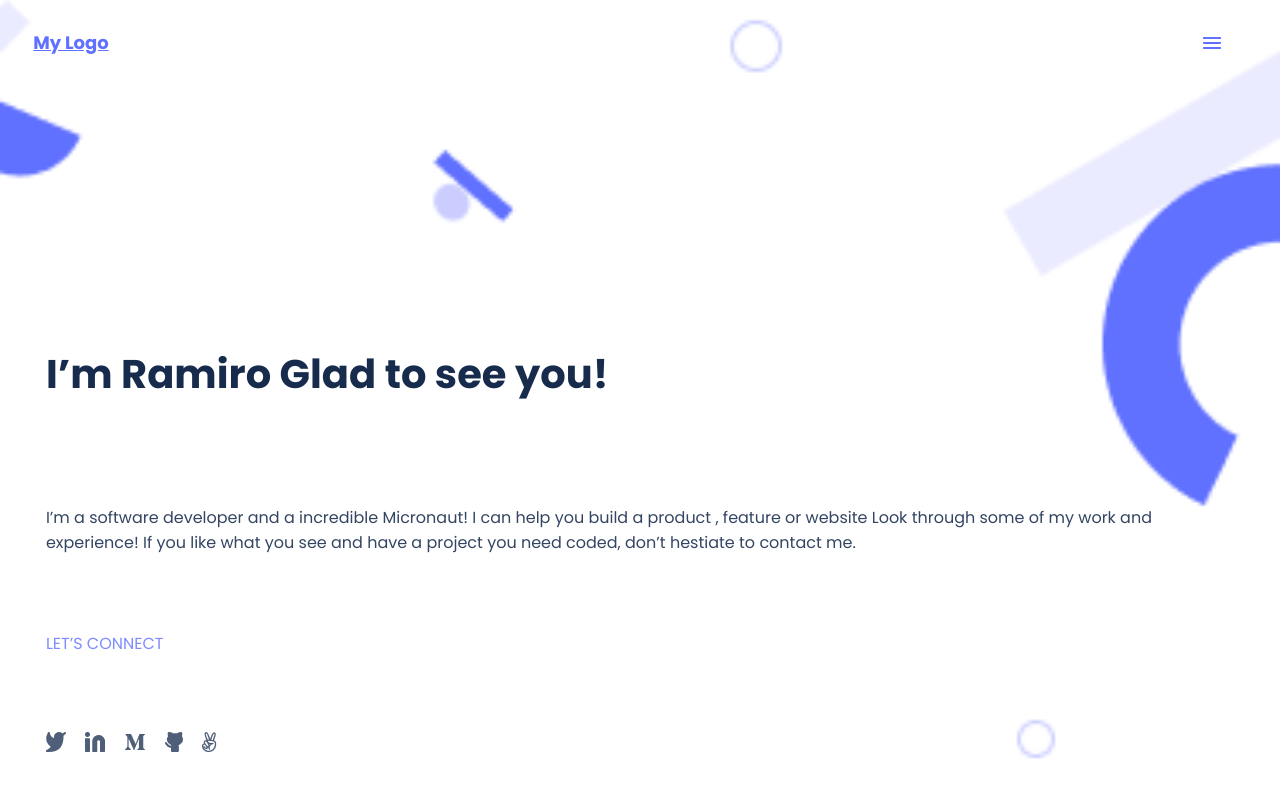
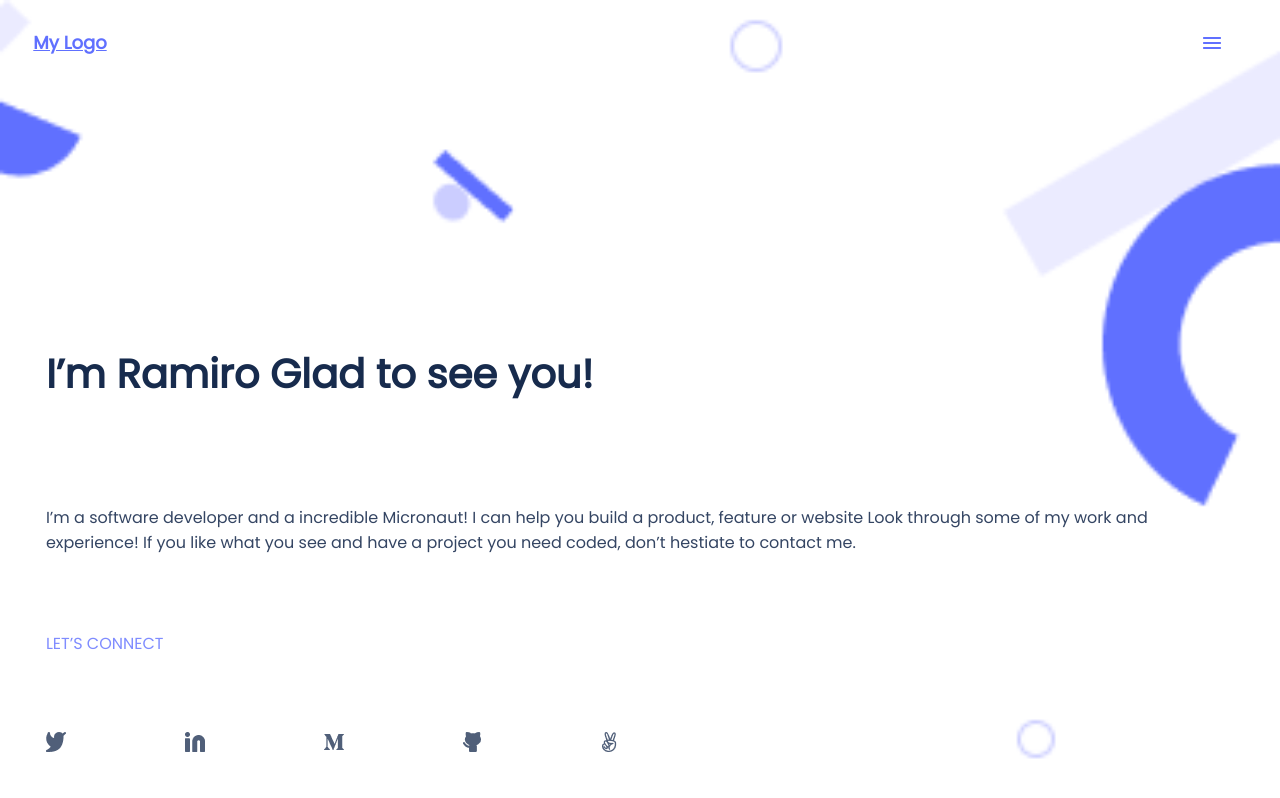
Before and after one commit to ramiaquista/ramiaq-portfolio, a website: page index.html in a window 1280 px wide. Drawn offline with Linux system fonts and the light colour scheme.

Commit message:
Add ul list of Social media icons

```diff
--- a/index.html
+++ b/index.html
@@ -6,9 +6,7 @@
     <meta name="viewport" content="width=device-width, initial-scale=1.0" />
     <title>Ramiro Aquistapace</title>
     <link rel="stylesheet" href="style.css" />
-    <style>
-      @import url("https://fonts.googleapis.com/css2?family=Poppins:wght@700;normal&display=swap");
-    </style>
+    <link href='https://fonts.googleapis.com/css?family=Poppins' rel='stylesheet'>
 </head>
 <body>
     <div class="wrapper">
@@ -20,12 +18,18 @@
         <h1 class="welcome">I’m Ramiro Glad to see you!</h1>
         <p>
             I’m a software developer and a incredible Micronaut! I can help you
-            build a product , feature or website Look through some of my work and
+            build a product, feature or website Look through some of my work and
             experience! If you like what you see and have a project you need
             coded, don’t hestiate to contact me.
         </p>
         <h2 class="connect">LET’S CONNECT</h2>
-        <img alt="" src="social-media-icons.png" class="social-media" />
+        <ul>
+            <li><a href="#"><img src="Tw-Icon.png" alt="" class="social-media" /></a></li>
+            <li><a href="https://www.linkedin.com/in/ramiro-aquistapace-32b61b204/"><img src="Linkedin-Icon.png" alt="" class="social-media" /></a></li>
+            <li><a href="#"><img src="M-Icon.png" alt="" class="social-media" /></a></li>
+            <li><a href="https://github.com/ramiaquista"><img src="Git-Icon.png" alt="" class="social-media" /></a></li>
+            <li><a href="#"><img src="hi-Icon.png" alt="" class="social-media" /></a></li>
+        </ul>
       </section>
     </div>
 </body>
--- a/style.css
+++ b/style.css
@@ -56,7 +56,7 @@ p {
   color: #344563;
   font-family: "Poppins", sans-serif;
   font-style: normal;
-  font-weight: normal;
+  font-weight: 300;
   font-size: 16px;
   margin: 3%;
   display: flex;
@@ -74,7 +74,20 @@ p {
   margin: 3%;
 }
 
+ul {
+  list-style-type: none;
+  width: 55%;
+  display: flex;
+  margin: 3%;
+  padding: 0;
+  align-content: start;
+  align-items: center;
+}
+
+li {
+  flex: 1;
+}
+
 .social-media {
   display: flex;
-  margin: 3%;
 }
```
Also changed, not shown: Git-Icon.png (added), Linkedin-Icon.png (added), M-Icon.png (added), Tw-Icon.png (added), hi-icon.png (added).
